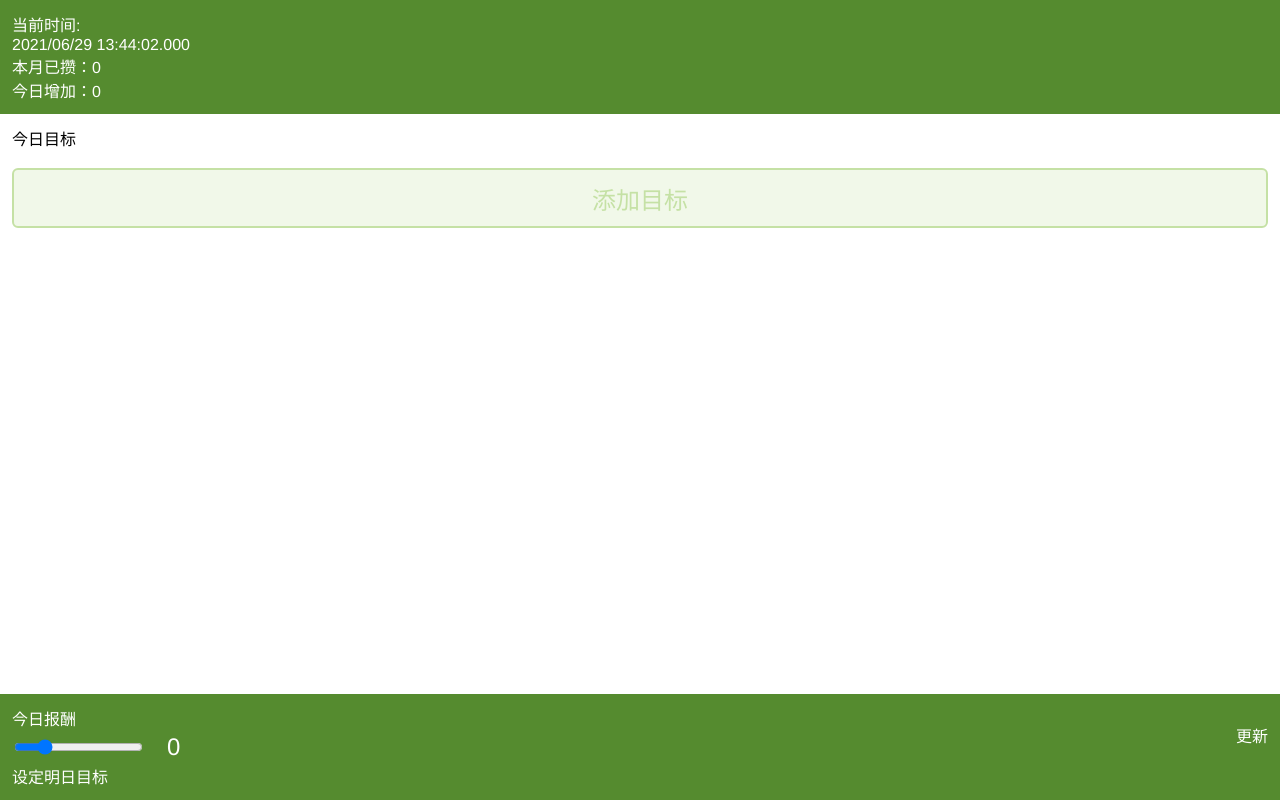
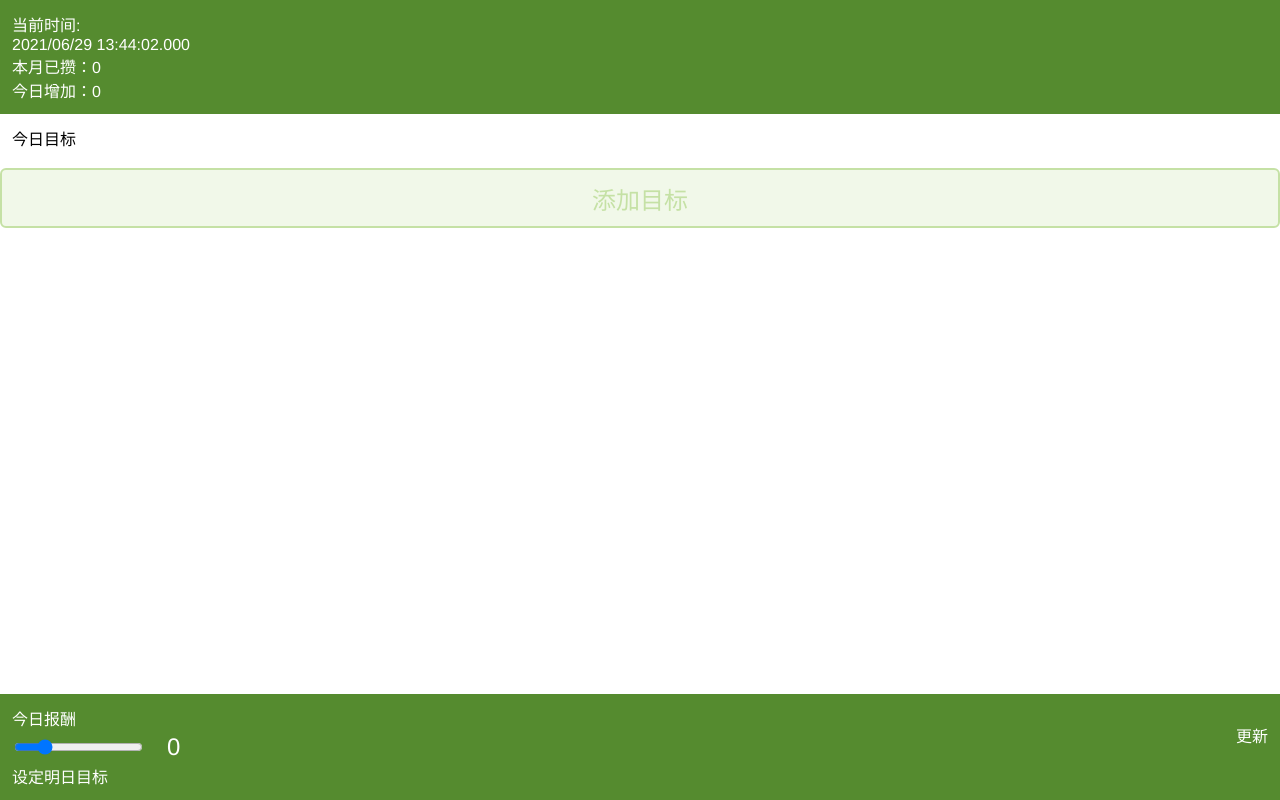
Before and after one commit to tari404/orga, a Vue app: page /#/ in a window 1280 px wide. Built offline with nearby package versions, Linux system fonts and the light colour scheme.

Commit message:
⚙️ update style

```diff
--- /dev/null
+++ b/src/components/Target.vue
@@ -0,0 +1,64 @@
+<template>
+  <li class="orga-target">
+    <i />
+    <span>{{ content }}</span>
+    <div class="checkbox" :selected="finished" @click="onSelect"></div>
+  </li>
+</template>
+
+<script>
+export default {
+  name: 'Target',
+  props: {
+    content: {
+      type: String,
+      default: '',
+    },
+    finished: {
+      type: Boolean,
+      default: false,
+    },
+  },
+  methods: {
+    onSelect() {
+      this.$emit('select', !this.finished)
+    },
+  },
+}
+</script>
+
+<style lang="stylus" scoped>
+.orga-target
+  padding 8px 12px
+  display flex
+  justify-content space-between
+  align-items center
+  border-top solid 1px #f4f5f4
+  line-height 24px
+  overflow hidden
+  &:last-child
+    border-bottom solid 1px #f4f5f4
+  >span
+    flex 1 1 auto
+  >i
+    margin-right 12px
+    flex 0 0 4px
+    width 4px
+    height 4px
+    border-radius 50%
+    background-color #ddd
+
+.checkbox
+  margin-left 14px
+  flex 0 0 16px
+  width 16px
+  height 16px
+  border-radius 4px
+  border solid 1px #aeb6ae
+  transition all ease-in-out .3s
+  &[selected]
+    transform scale(-1.2)
+    border-radius 8px
+    background-color #cddc39
+    border-color #cddc39
+</style>
--- a/src/views/Home.vue
+++ b/src/views/Home.vue
@@ -17,10 +17,13 @@
       <div class="diary-container">
         <div class="add-diary" v-if="!diary.targets.length" @click="addDiary">添加目标</div>
         <ul v-else>
-          <li v-for="(target, i) in diary.targets" :key="i">
-            <span>{{ target.content }}</span>
-            <input type="checkbox" v-model="target.finished" />
-          </li>
+          <Target
+            v-for="(target, i) in diary.targets"
+            :key="i"
+            :content="target.content"
+            :finished="target.finished"
+            @select="toggleTarget(i, $event)"
+          />
         </ul>
         <div class="remarks">{{ diary.remarks }}</div>
       </div>
@@ -51,12 +54,14 @@ import Timer from '../assets/lib/Timer'
 
 import Now from '@/components/Now'
 import UpdateDiary from '@/components/UpdateDiary'
+import Target from '@/components/Target'
 
 export default {
   name: 'Home',
   components: {
     Now,
     UpdateDiary,
+    Target,
   },
   data() {
     const date = Timer.dateOf()
@@ -90,6 +95,12 @@ export default {
   },
   computed: {
     ...mapState(['db']),
+    finishedCount() {
+      return this.diary.targets.reduce((s, c) => s + (c.finished ? 1 : 0), 0)
+    },
+    targetsCount() {
+      return this.diary.targets.length
+    },
   },
   watch: {
     diary(d) {
@@ -148,6 +159,20 @@ export default {
     addTomorrow() {
       this.toUpdate = this.tomorrow
     },
+    toggleTarget(index, status) {
+      const finishedBefore = this.finishedCount
+      this.diary.targets[index].finished = status
+      const goal = this.diary.goal
+      const rewards = Number(this.rewards)
+
+      if (status) {
+        const newRewards = rewards + (goal - rewards) / (this.targetsCount - finishedBefore)
+        this.rewards = Math.ceil(newRewards).toString()
+      } else {
+        const newRewards = rewards - rewards / finishedBefore
+        this.rewards = Math.ceil(newRewards).toString()
+      }
+    },
     updateFinished(updated) {
       if (updated) {
         this.updateDiary()
@@ -171,8 +196,9 @@ export default {
   flex 1 1 auto
   display flex
   flex-direction column
-  padding 12px
+  padding 12px 0
   .title
+    padding 0 12px
     margin-bottom 18px
     display flex
     justify-content space-between
@@ -197,19 +223,9 @@ export default {
     overflow-y scroll
   ul
     padding 0
-  li
-    padding 6px 0
-    border-top solid 1px #eee
-    display flex
-    justify-content space-between
-    align-items center
-    &:last-child
-      border-bottom solid 1px #eee
-    input
-      margin-left 6px
-      flex 0 0 16px
   .remarks
     margin-top 12px
+    padding 0 12px
 .orga-footer
   padding 12px
   color #fff
```
